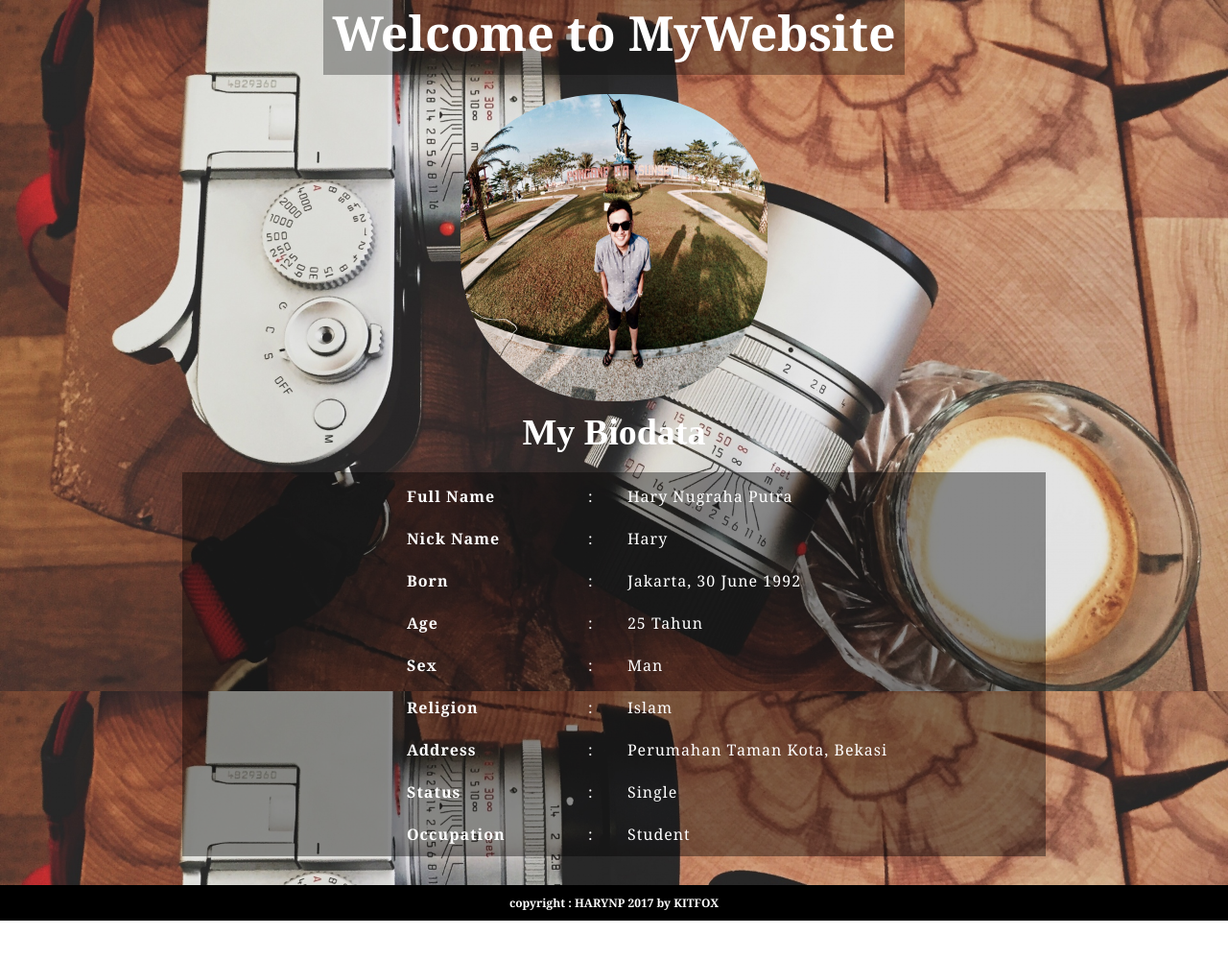
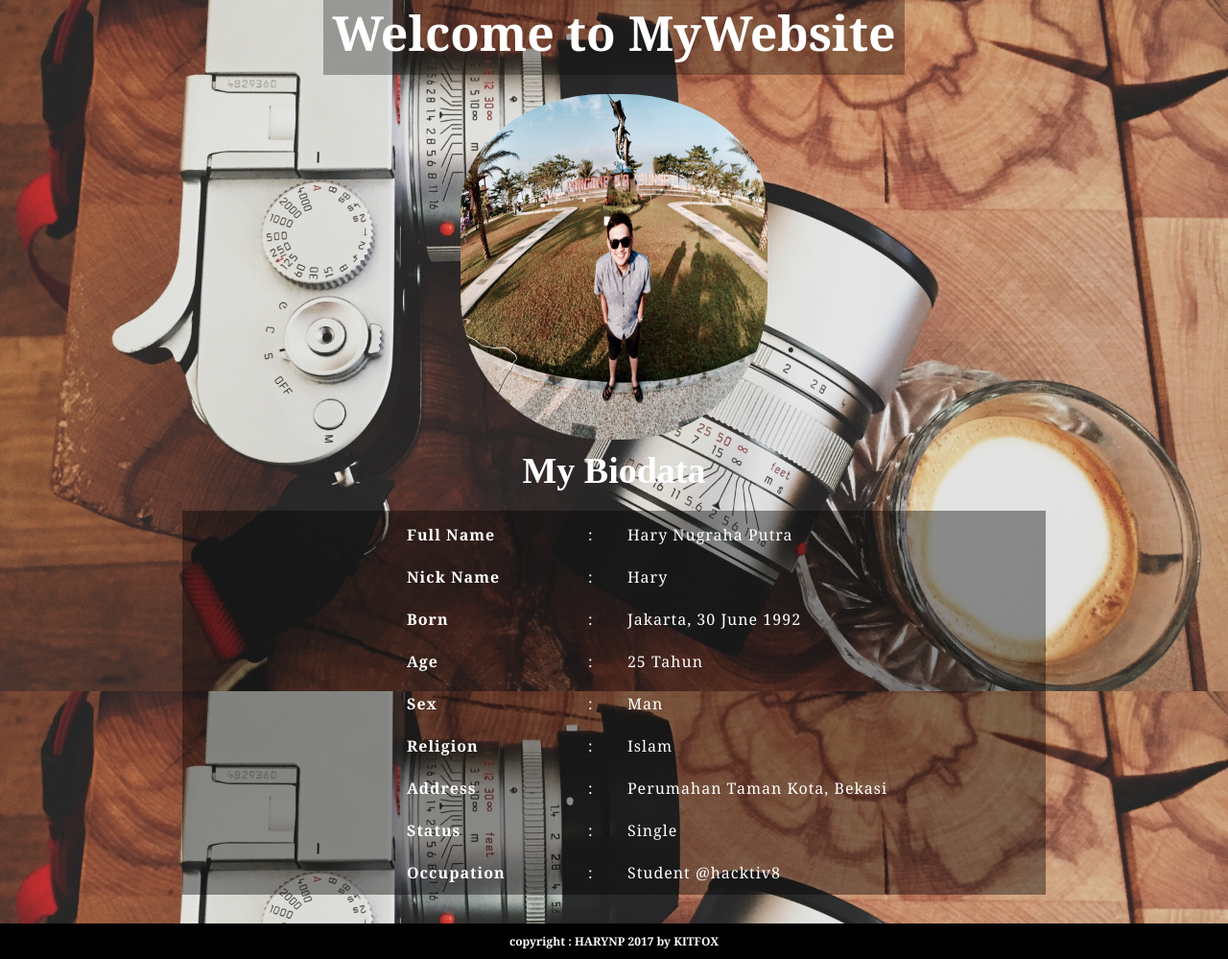
Before and after one commit to harynp/harynp.github.io, a plain HTML site: page index.html in a window 1280 px wide. Shown: the whole page at 96% size. Before the commit the page ends 959 px from the top, so only its background shows below. Drawn offline with Linux system fonts and the light colour scheme.

```diff
--- a/index.html
+++ b/index.html
@@ -60,7 +60,7 @@
   <tr>
     <td><b>Occupation</b></td>
     <td>:</td>
-    <td>Student</td>
+    <td>Student @hacktiv8</td>
   </tr>
 </table>
   </div>
--- a/style.css
+++ b/style.css
@@ -40,7 +40,6 @@ img{
   padding-top: 30px;
 
 }
-
 .content2 h3{
   font-family: serif;
   color: White;
@@ -49,8 +48,8 @@ img{
 }
 
 #foto{
-  width: 25%;
-  height:40%;
+  width:25%;
+  height:45%;
 }
 table {
     background:rgb(0,0,0,0.4);
```
